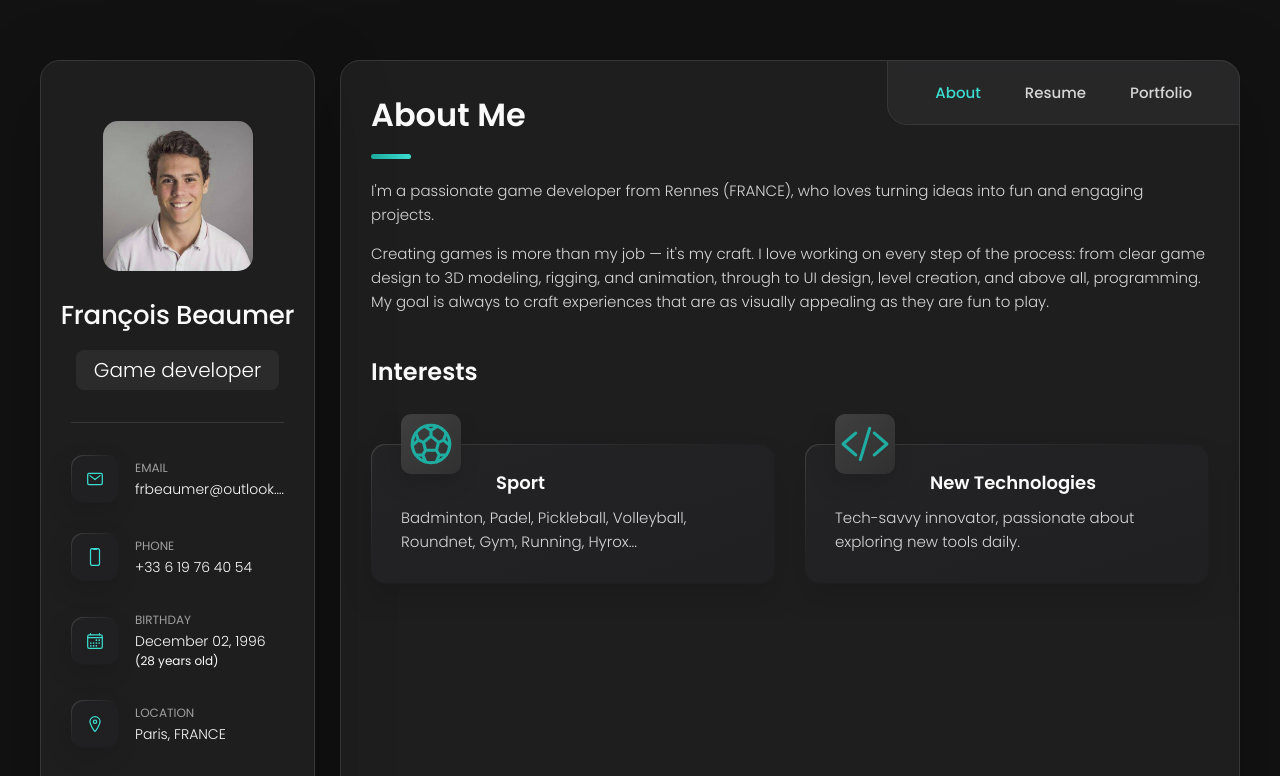
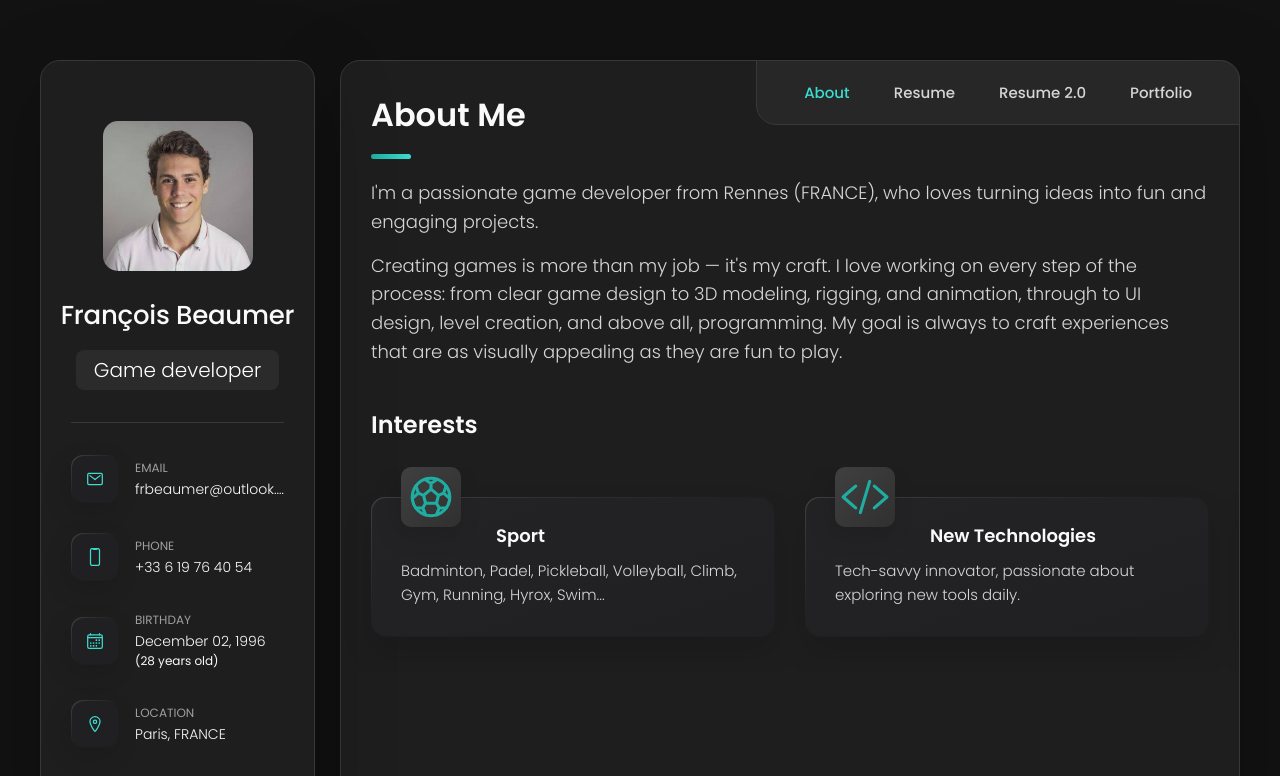
Before and after one commit to BeaumerF/beaumerf.github.io, a plain HTML site: page index.html in a window 1280 px wide. Shown: the top 776 px of the page. Drawn offline with nearby package versions, Linux system fonts and the light colour scheme.

Commit message:
about me ready, need to change resume next

```diff
--- a/assets/css/style.css
+++ b/assets/css/style.css
@@ -277,7 +277,6 @@ article.active {
   padding-top: 45px;
   border-radius: 14px;
   box-shadow: var(--shadow-2);
-  cursor: pointer;
   z-index: 1;
 }
 
@@ -476,6 +475,9 @@ main {
   font-size: var(--fs-8);
   padding: 20px 7px;
   transition: color var(--transition-1);
+  display: flex;
+  align-items: center; /* Centre verticalement l'icône et le texte */
+  gap: 8px; /* Espace entre l'icône et le texte */
 }
 
 .navbar-link:hover,
@@ -495,7 +497,7 @@ main {
 
 .about-text {
   color: var(--light-gray);
-  font-size: var(--fs-6);
+  font-size: var(--fs-4);
   font-weight: var(--fw-300);
   line-height: 1.6;
 }
@@ -1381,7 +1383,10 @@ textarea.form-input::-webkit-resizer { display: none; }
 
   .navbar-list { gap: 20px; }
 
-  .navbar-link { --fs-8: 14px; }
+  .navbar-link { --fs-8: 14px;
+  display: flex;
+  align-items: center; /* Centre verticalement l'icône et le texte */
+  gap: 8px; /* Espace entre l'icône et le texte */}
 
 
 
--- a/index.html
+++ b/index.html
@@ -170,6 +170,10 @@
           </li>
 
           <li class="navbar-item">
+            <button class="navbar-link" data-nav-link>Resume 2.0</button>
+          </li>
+
+          <li class="navbar-item">
             <button class="navbar-link" data-nav-link>Portfolio</button>
           </li>
 
@@ -225,7 +229,7 @@ Creating games is more than my job — it's my craft. I love working on every st
 
                 <div class="testimonials-text" data-testimonials-text>
                   <p>
-                      Badminton, Padel, Pickleball, Volleyball, Roundnet, Gym, Running, Hyrox...
+                      Badminton, Padel, Pickleball, Volleyball, Climb, Gym, Running, Hyrox, Swim...
                   </p>
                 </div>
 
```
